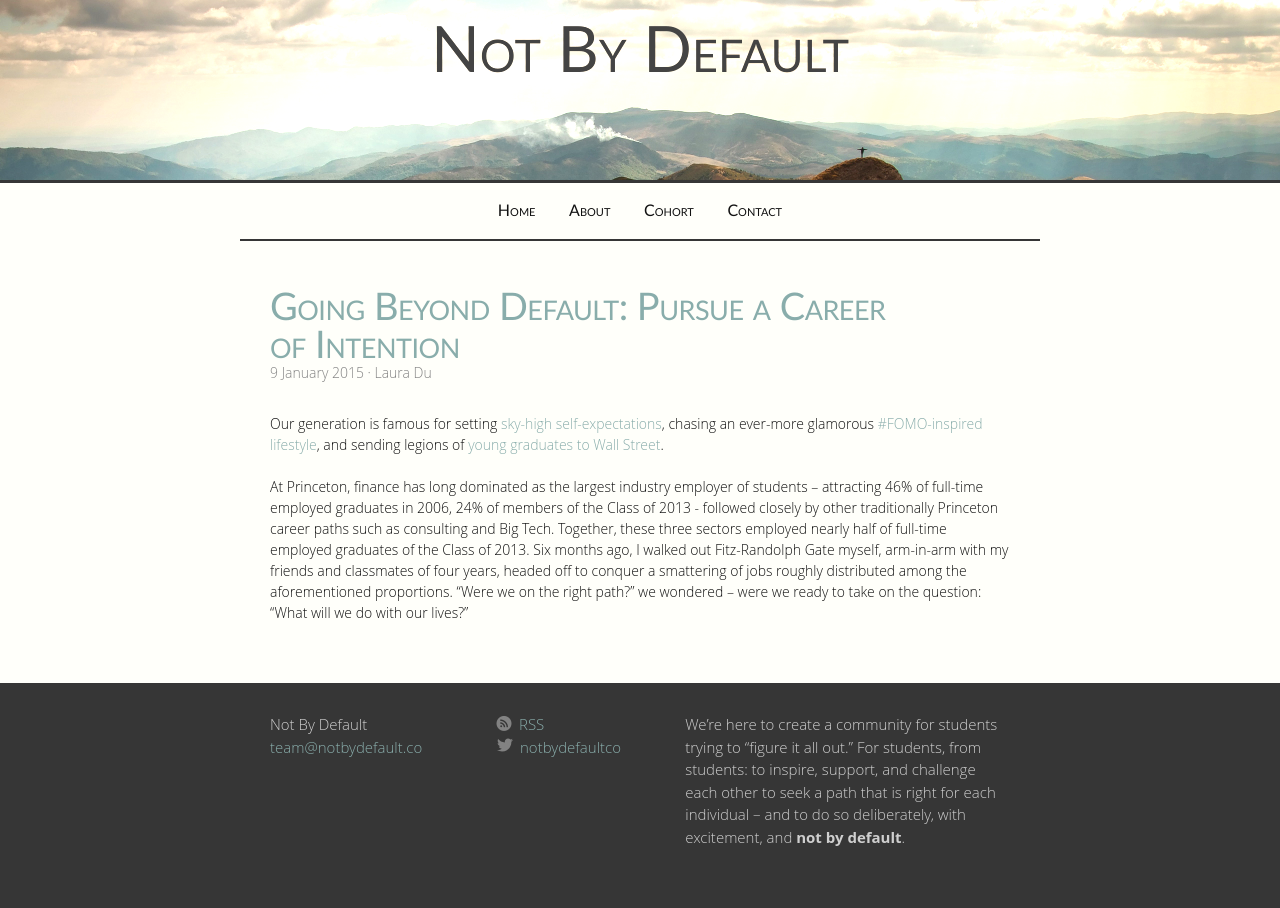
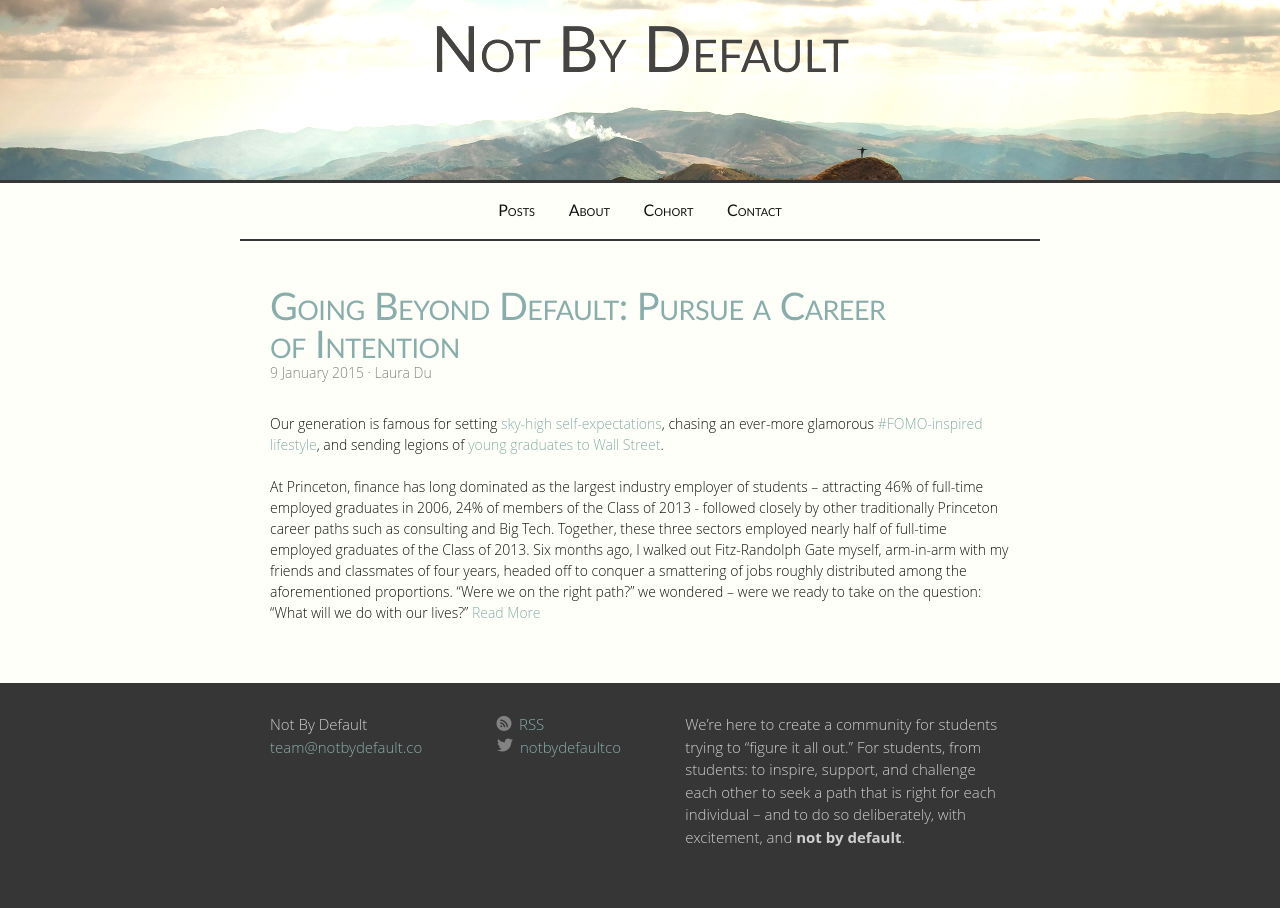
Before and after one commit to kronion/NBD, a Jekyll site: the page built from index.html, in a window 1280 px wide. Built offline with Jekyll 4.4.1, drawn with Linux system fonts in a browser that asks for light colours.

Commit message:
Little tweaks

```diff
--- a/index.html
+++ b/index.html
@@ -15,7 +15,7 @@
             <span class="post-meta">{{ post.date | date: "%-d %B %Y" }} &middot {{ post.author }} </span>
           </div>
         </div>
-        <p>{{ post.excerpt }}</p>
+        <p>{{ post.excerpt }}<a href="{{ post.url | prepend: site.baseurl }}"> Read More</a></p>
       </li>
     {% endfor %}
   </ul>
```
Also changed, not shown: home.md (+1 -1 lines).
